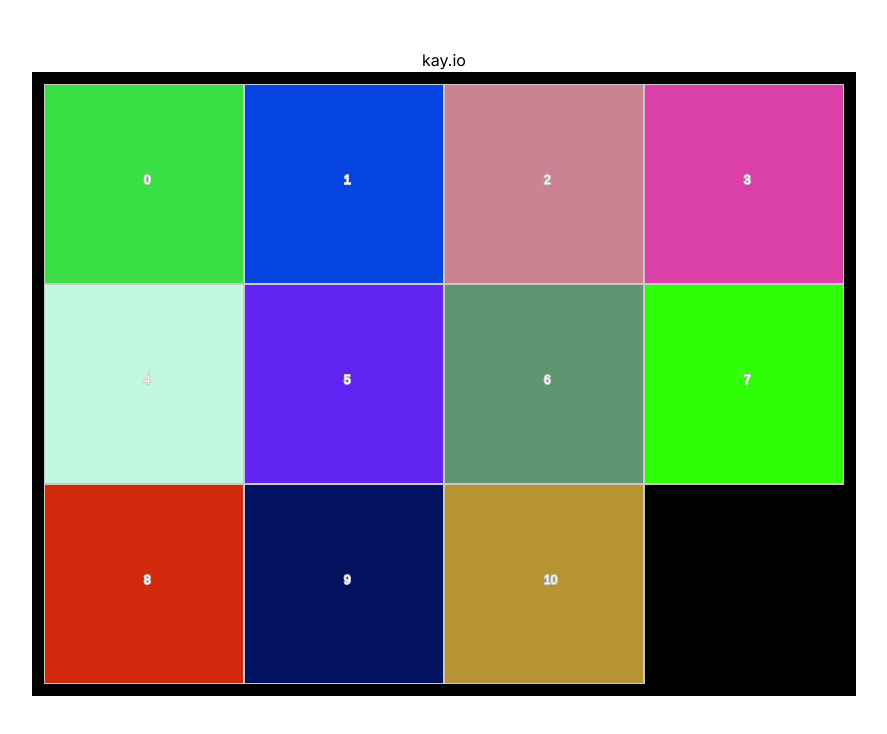
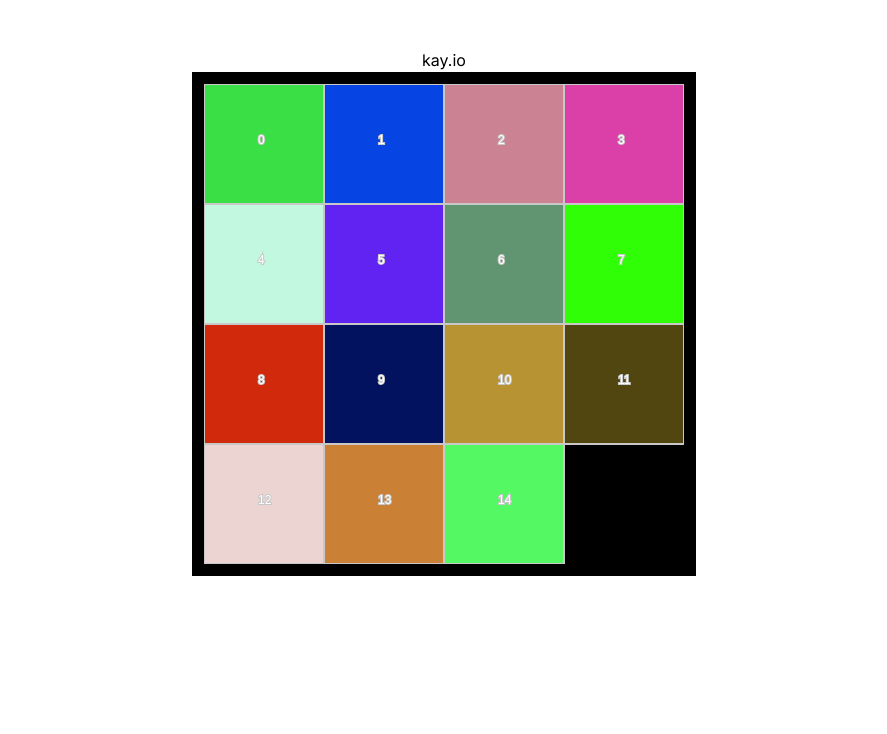
Before and after one commit to ErenYLCN/kayy.io, a Next.js app: page / in a window 1280 px wide. Shown: the top 734 px of the page, without its empty margins (196-1083 px from the left). Built offline with nearby package versions, Linux system fonts and the light colour scheme.

Commit message:
feat(board): make cell movement smoother

```diff
--- a/src/board/board.ts
+++ b/src/board/board.ts
@@ -5,15 +5,16 @@ import p5 from 'p5';
 import { Cell, Direction, Movement } from './boardTypes';
 import { divideInt, getRandomColor, swap } from './boardUtils';
 
-const ROWS = 3;
+const ROWS = 4;
 const COLS = 4;
-const CELL_DIMENSION = 200;
+const CELL_DIMENSION = 120;
 const TOTAL_CELLS = ROWS * COLS;
 const CANVAS_WIDTH = CELL_DIMENSION * COLS;
 const CANVAS_HEIGHT = CELL_DIMENSION * ROWS;
 
 // TODO: Implement speed based on FPS
-const CELL_SPEED = CELL_DIMENSION / 10;
+const CELL_MIN_SPEED = 3;
+const CELL_SLOW_MULTIPLIER = 5;
 
 const board = (p: p5) => {
   const boardData: (Cell | null)[] =
@@ -68,16 +69,16 @@ const board = (p: p5) => {
     }
 
     if (direction === Direction.Right) {
-      cell.x += destination.x - cell.x < CELL_SPEED ? destination.x - cell.x : CELL_SPEED;
+      cell.x += destination.x - cell.x < CELL_MIN_SPEED ? destination.x - cell.x : (destination.x - cell.x) / CELL_SLOW_MULTIPLIER;
     }
     else if (direction === Direction.Left) {
-      cell.x -= cell.x - destination.x < CELL_SPEED ? cell.x - destination.x : CELL_SPEED;
+      cell.x -= cell.x - destination.x < CELL_MIN_SPEED ? cell.x - destination.x : (cell.x - destination.x) / CELL_SLOW_MULTIPLIER;
     }
     else if (direction === Direction.Up) {
-      cell.y -= cell.y - destination.y < CELL_SPEED ? cell.y - destination.y : CELL_SPEED;
+      cell.y -= cell.y - destination.y < CELL_MIN_SPEED ? cell.y - destination.y : (cell.y - destination.y) / CELL_SLOW_MULTIPLIER;
     }
     else if (direction === Direction.Down) {
-      cell.y += destination.y - cell.y < CELL_SPEED ? destination.y - cell.y : CELL_SPEED;
+      cell.y += destination.y - cell.y < CELL_MIN_SPEED ? destination.y - cell.y : (destination.y - cell.y) / CELL_SLOW_MULTIPLIER;
     }
   }
 
@@ -99,7 +100,7 @@ const board = (p: p5) => {
           CELL_DIMENSION, CELL_DIMENSION
         )
       p.fill(255);
-      p.text(cell.id, cell.x + CELL_DIMENSION / 2, cell.y + CELL_DIMENSION / 2);
+      p.text(cell.id, cell.x + CELL_DIMENSION / 2 - CELL_DIMENSION / 20, cell.y + CELL_DIMENSION / 2);
     });
 
     handleMovementQueue();
```
